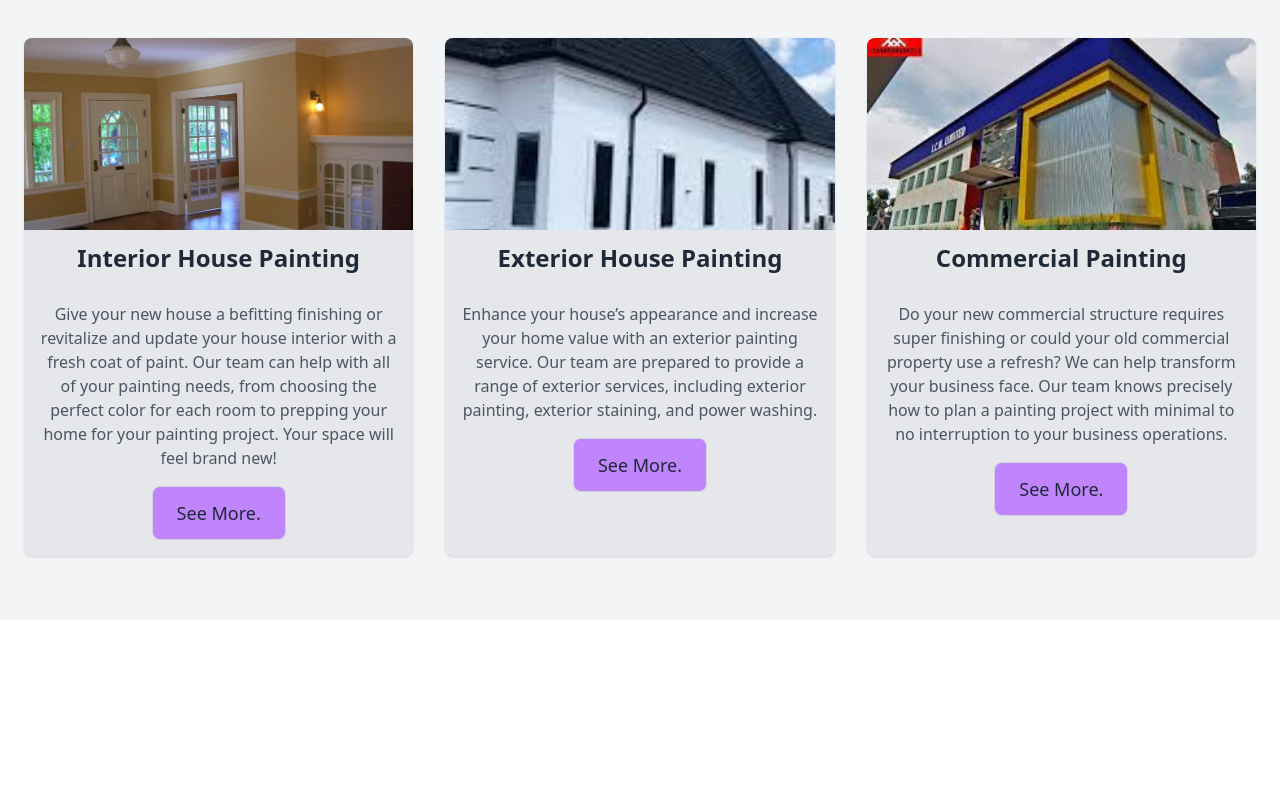
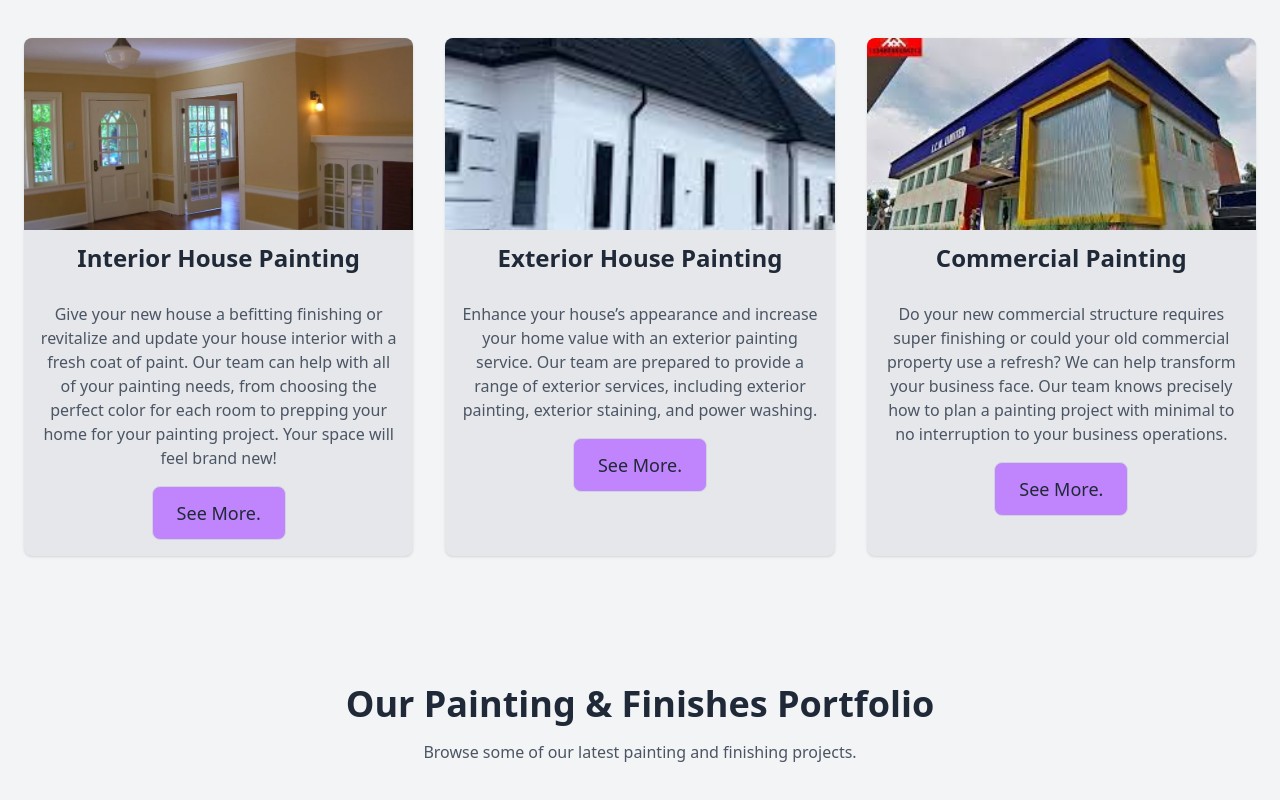
Before and after one commit to Mogle7Arkad/duniyaPaint, a React (Vite) app: page / in a window 1280 px wide. Shown: the part 1565-2365 px from the top of the page. Before the commit the page ends 2185 px from the top, so only its background shows below. Built offline with nearby package versions, Linux system fonts and the light colour scheme.

Commit message:
import the porfolio.js and create the heading for the portfolio section

```diff
--- a/src/components/Portfolio.jsx
+++ b/src/components/Portfolio.jsx
@@ -1,5 +1,19 @@
+import portfolios from "../Portfolio";
+
 function Portfolio() {
+  return (
+    <section className="py-16 bg-gray-100">
+      <div className="max-w-7xl mx-auto px-6 text-center">
+        <h2 className="text-3xl md:text-4xl font-bold text-gray-800">
+          Our Painting & Finishes Portfolio
+        </h2>
+        <p className="mt-4 text-gray-600">
+          Browse some of our latest painting and finishing projects.
+        </p>
 
+      </div>
+    </section>
+  );
 }
 
 export default Portfolio
```
